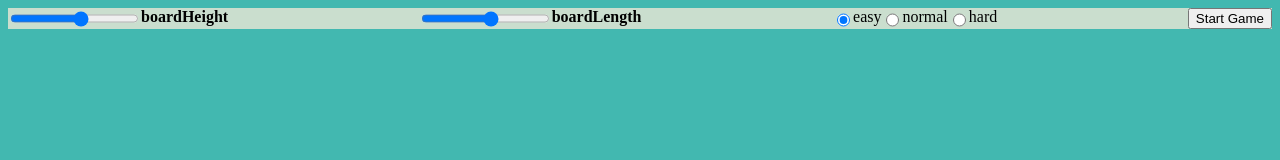
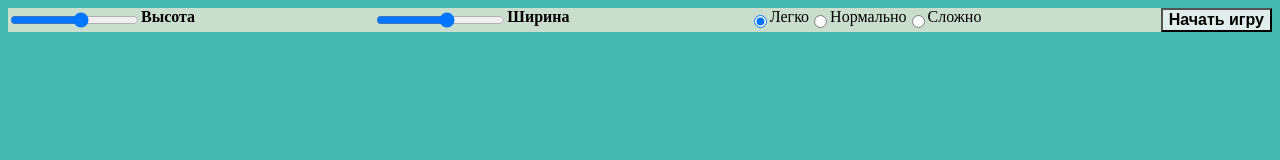
Before and after one commit to kompl/minesweeper, a plain HTML site: page minesweeper.html in a window 1280 px wide. Drawn offline with Linux system fonts and the light colour scheme.

Commit message:
Renaming

```diff
--- a/minesweeper.html
+++ b/minesweeper.html
@@ -10,18 +10,18 @@
   <div class="board-settings">
     <div class="board-settings-part">
       <input id='boardHeight' type="range" min="1" max="10"/>
-      <label for="boardHeight">boardHeight</label>
+      <label for="boardHeight">Высота</label>
     </div>
     <div class="board-settings-part">
       <input id='boardLength' type="range" min="1" max="10"/>
-      <label for="boardLength">boardLength</label></div>
+      <label for="boardLength">Ширина</label></div>
     <div class="board-settings-part">
-      <input type="radio" class="num" name="difficultyLevelChoice" checked="checked" value="easy"/>easy<Br>
-      <input type="radio" class="num" name="difficultyLevelChoice" value="normal"/>normal<Br>
-      <input type="radio" class="num" name="difficultyLevelChoice" value="hard"/>hard<Br>
+      <input type="radio" class="num" name="difficultyLevelChoice" checked="checked" value="easy"/>Легко<Br>
+      <input type="radio" class="num" name="difficultyLevelChoice" value="normal"/>Нормально<Br>
+      <input type="radio" class="num" name="difficultyLevelChoice" value="hard"/>Сложно<Br>
     </div>
-    <button onclick="startGameMessage(document.getElementById('boardHeight').value, document.getElementById('boardLength').value, document.querySelector('input[name=\x22difficultyLevelChoice\x22]:checked').value);">
-      Start Game
+    <button onclick="startGame(document.getElementById('boardHeight').value, document.getElementById('boardLength').value, document.querySelector('input[name=\x22difficultyLevelChoice\x22]:checked').value);">
+      Начать игру
     </button>
   </div>
   </div>
--- a/scripts/board.js
+++ b/scripts/board.js
@@ -68,7 +68,6 @@ function getRandomIndex(max) {
 
 function calculateDanger(schema, y, x) {
     let danger = 0
-    console.log(schema[x][y], y , x)
     if (schema[x][y] !== 100) {
         if (x && schema[x-1][y] === 100) {danger++}
         if (x && y && schema[x-1][y-1] === 100) {danger++}
--- a/scripts/minesweeper.js
+++ b/scripts/minesweeper.js
@@ -1,7 +1,7 @@
 import {DifficultyLevel} from "./board.js";
 import {generateBoard} from "./board.js";
 
-window.startGameMessage =  function startGame(boardHeight, boardLength, difficultyLevelChoice) {
+window.startGame =  function buildGame(boardHeight, boardLength, difficultyLevelChoice) {
     clearBoard("board")
     let difficultyLevel = new DifficultyLevel(difficultyLevelChoice)
     console.log(difficultyLevelChoice)
--- a/styles.css
+++ b/styles.css
@@ -34,3 +34,9 @@ input {
     display: flex;
     justify-content: space-between;
 }
+button {
+    background-color: #dfedec;
+    text-align: center;
+    font-size: 12pt;
+    font-weight: 600;
+}
```
Also changed, not shown: scripts/settings.js (line endings or trailing spaces).
